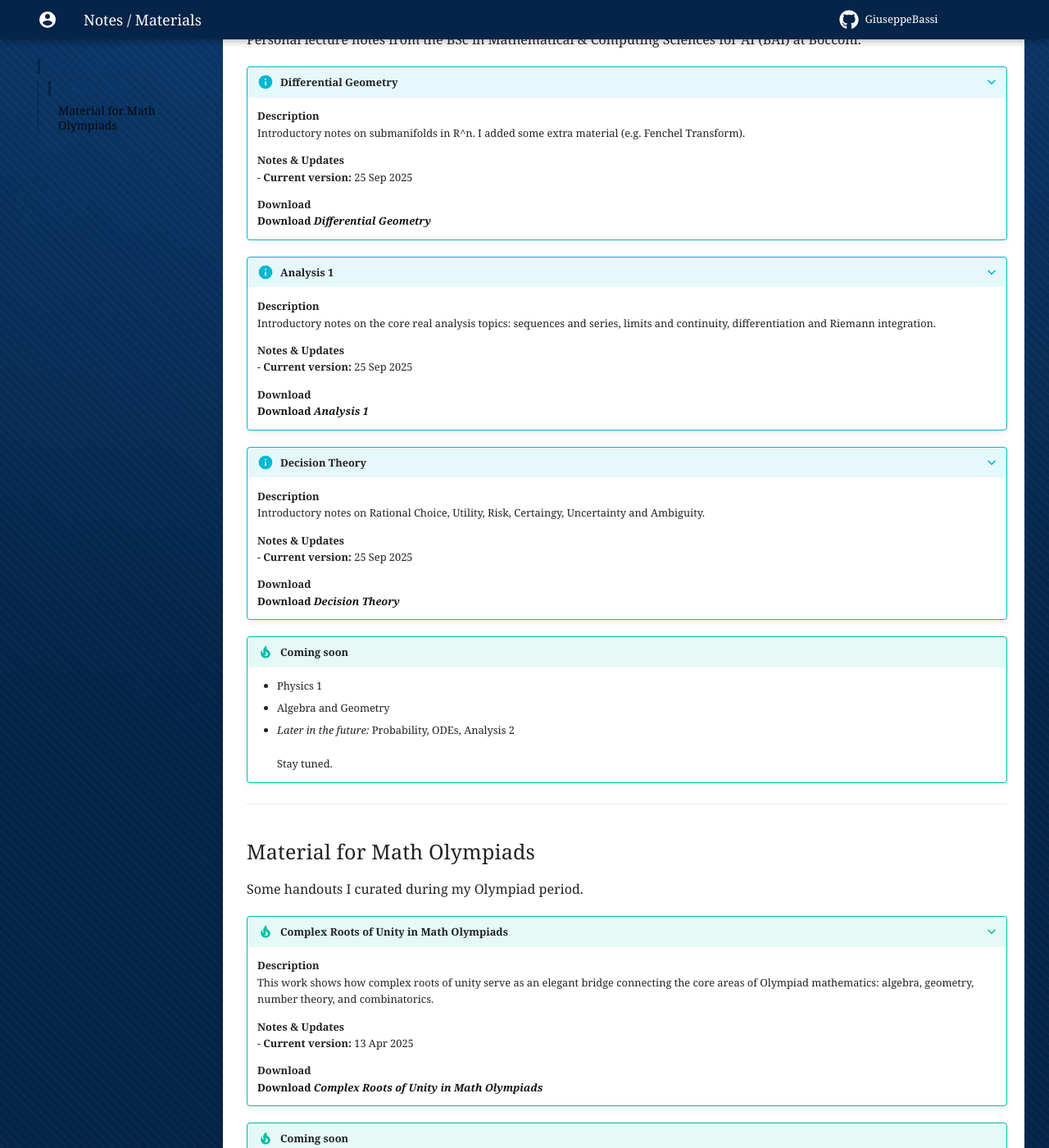
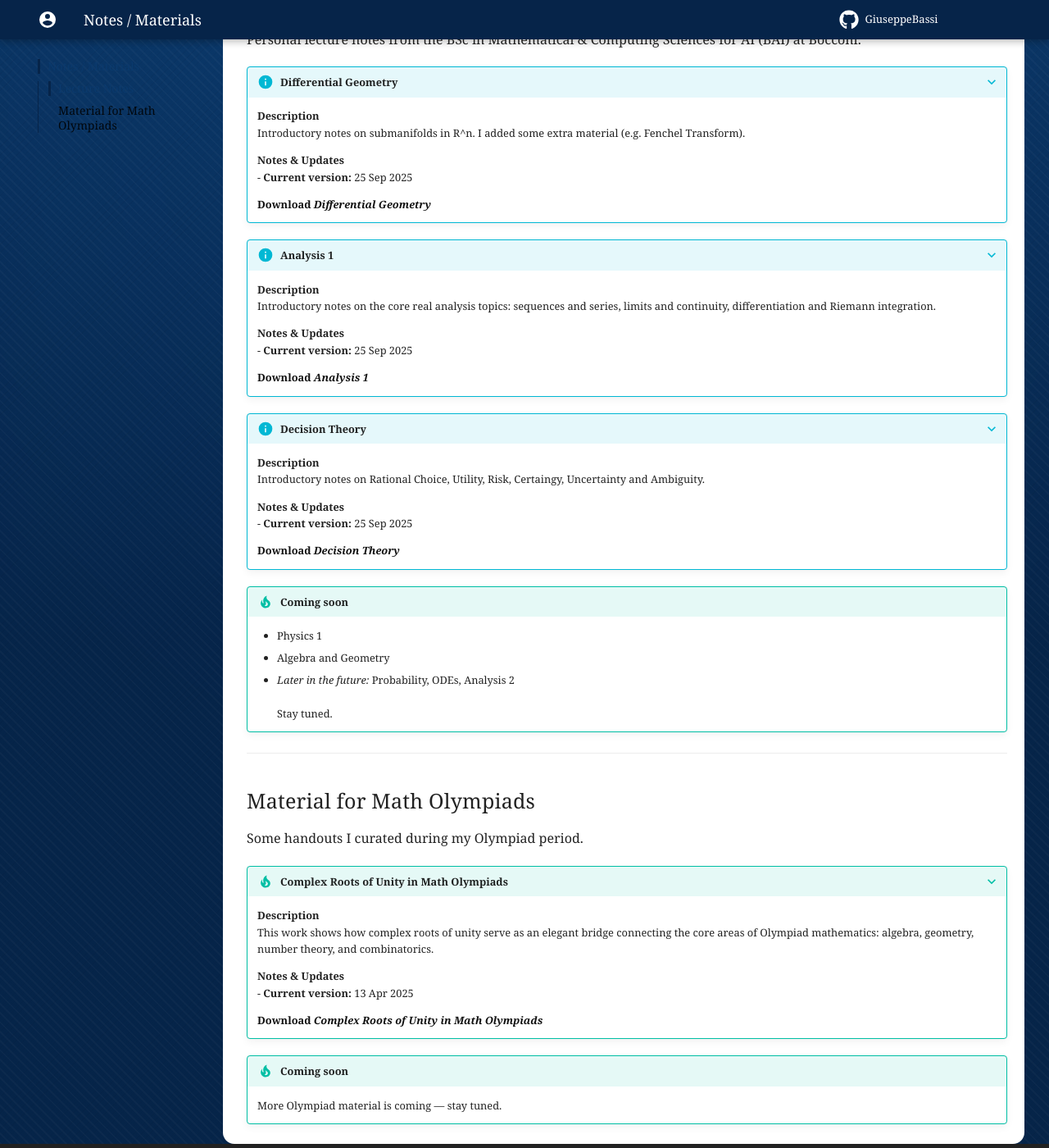
Before and after one commit to GiuseppeBassi/GiuseppeBassi.github.io, an MkDocs documentation site: the page built from docs/notes.md, in a window 1280 px wide and 1400 px high, scrolled down 248 px. Shown: the whole window at 82% size. Built offline with MkDocs 1.6.1 and Material for MkDocs 9.7.7, drawn with Linux system fonts in a browser that asks for light colours.

Commit message:
Update notes.md

```diff
--- a/docs/notes.md
+++ b/docs/notes.md
@@ -11,7 +11,6 @@ Personal lecture notes from the BSc in Mathematical & Computing Sciences for AI
     **Notes & Updates**
     - **Current version:** 25 Sep 2025
 
-    **Download**
     <a class="download-link" href="assets/DIFFERENTIAL_GEOMETRY.pdf" download>Download *Differential Geometry*</a>
 
 ???+ info "Analysis 1"
@@ -21,7 +20,6 @@ Personal lecture notes from the BSc in Mathematical & Computing Sciences for AI
     **Notes & Updates**
     - **Current version:** 25 Sep 2025
 
-    **Download**
     <a class="download-link" href="assets/ANALYSIS_1.pdf" download>Download *Analysis 1*</a>
 
 ???+ info "Decision Theory"
@@ -31,7 +29,6 @@ Personal lecture notes from the BSc in Mathematical & Computing Sciences for AI
     **Notes & Updates**
     - **Current version:** 25 Sep 2025
 
-    **Download**
     <a class="download-link" href="assets/DECISION_THEORY.pdf" download>Download *Decision Theory*</a>
 
 !!! tip "Coming soon"
@@ -53,7 +50,6 @@ Some handouts I curated during my Olympiad period.
     **Notes & Updates**
     - **Current version:** 13 Apr 2025
 
-    **Download**
     <a class="download-link" href="assets/COMPLEX_ROOTS_OF_UNITY_IN_MATH_OLYMPIADS.pdf" download>
       Download *Complex Roots of Unity in Math Olympiads*
     </a>
```
